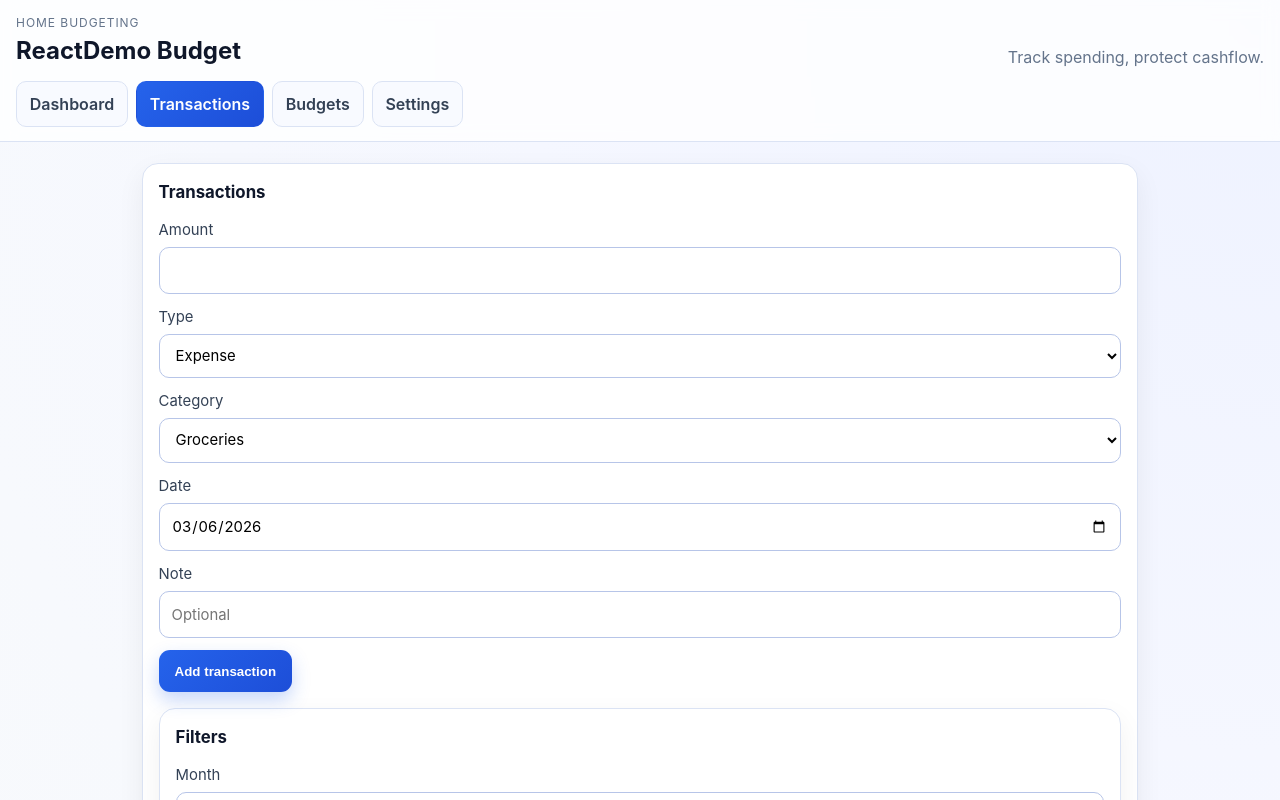
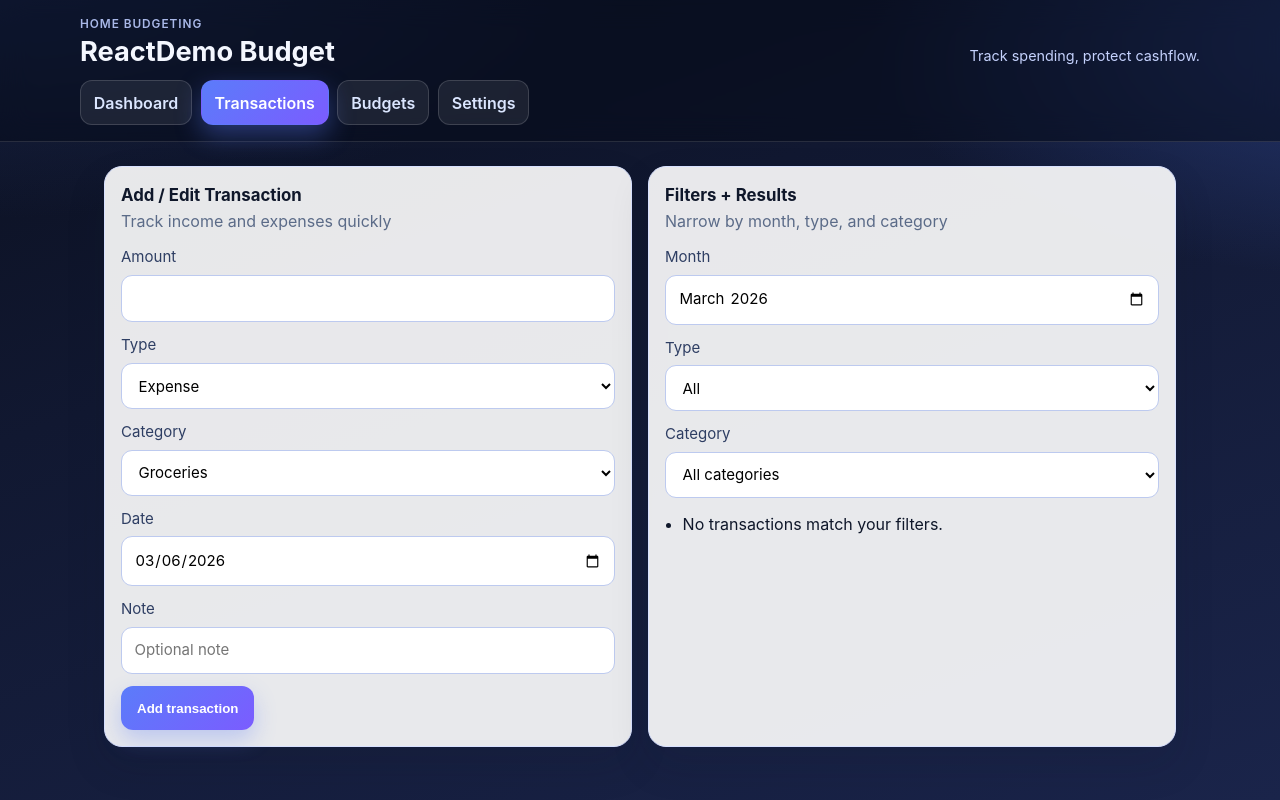
Before and after one commit to simon1971/ReactDemo, a React (Vite) app: page /transactions in a window 1280 px wide. Shown: the top 800 px of the page. Built offline with nearby package versions, Linux system fonts and the light colour scheme.

Commit message:
fix: enforce premium dark theme styles and hero card application (#23)
Co-authored-by: simon1971 <simon1971@users.noreply.github.com>

```diff
--- a/src/components/ui/Card.jsx
+++ b/src/components/ui/Card.jsx
@@ -1,8 +1,8 @@
 import './ui.css'
 
-export function Card({ title, subtitle, children }) {
+export function Card({ title, subtitle, children, className = '' }) {
   return (
-    <section className="ui-card">
+    <section className={`ui-card ${className}`.trim()}>
       {(title || subtitle) && (
         <div className="ui-card-head">
           {title ? <h2 className="ui-card-title">{title}</h2> : null}
--- a/src/components/ui/ui.css
+++ b/src/components/ui/ui.css
@@ -1,93 +1,108 @@
 :root {
-  --bg: #f5f7ff;
-  --surface: #ffffff;
-  --surface-soft: #f8faff;
+  --bg: #0b1020;
+  --bg-2: #111831;
+  --surface: rgba(255, 255, 255, 0.9);
+  --surface-soft: rgba(248, 250, 255, 0.8);
   --text: #0f172a;
-  --muted: #64748b;
-  --primary: #2563eb;
-  --primary-strong: #1d4ed8;
-  --border: #dbe3f4;
-  --danger: #b91c1c;
-  --ring: #1d4ed8;
-  --radius: 16px;
+  --muted: #5b6b88;
+  --primary: #5b7cfa;
+  --primary-2: #7b5cff;
+  --accent: #12b5cb;
+  --success: #0f9f6e;
+  --danger: #be123c;
+  --border: #d8e1ff;
+  --radius: 18px;
+  --shadow: 0 18px 40px rgba(15, 23, 42, 0.12);
 }
 
 .app-shell {
   min-height: 100vh;
-  background: radial-gradient(circle at top right, #eef2ff 0%, var(--bg) 45%, #f8fafc 100%);
   color: var(--text);
-}
-
-.glass {
-  background: rgba(255, 255, 255, 0.78);
-  backdrop-filter: blur(8px);
+  background:
+    radial-gradient(1200px 500px at -5% -10%, #1d2b56 0%, rgba(29, 43, 86, 0) 60%),
+    radial-gradient(900px 400px at 110% 5%, #263975 0%, rgba(38, 57, 117, 0) 60%),
+    linear-gradient(160deg, var(--bg) 0%, var(--bg-2) 35%, #1a244a 100%);
 }
 
 .app-header {
   position: sticky;
   top: 0;
-  z-index: 10;
-  border-bottom: 1px solid var(--border);
-  padding: 0.85rem 1rem;
+  z-index: 30;
+  padding: 1rem;
+  border-bottom: 1px solid rgba(255, 255, 255, 0.12);
+  backdrop-filter: blur(14px);
+  background: rgba(7, 12, 27, 0.55);
 }
 
 .header-inner {
+  max-width: 1120px;
+  margin: 0 auto 0.8rem;
   display: flex;
   align-items: flex-end;
   justify-content: space-between;
   gap: 0.75rem;
-  margin-bottom: 0.75rem;
 }
 
 .eyebrow {
   margin: 0;
-  font-size: 0.75rem;
+  color: #a9b8e8;
+  letter-spacing: 0.08em;
   text-transform: uppercase;
-  letter-spacing: 0.08em;
+  font-size: 0.74rem;
+  font-weight: 600;
+}
+
+.app-header h1 {
+  margin: 0.2rem 0 0;
+  color: #f4f7ff;
+  font-size: clamp(1.15rem, 3.8vw, 1.7rem);
+  line-height: 1.1;
+}
+
+.muted {
+  margin: 0;
   color: var(--muted);
 }
 
-.app-header h1 {
-  margin: 0.1rem 0 0;
-  font-size: clamp(1.1rem, 4.3vw, 1.5rem);
-}
-
-.muted {
-  color: var(--muted);
-  margin: 0;
+.header-inner .muted {
+  color: #c5d2fd;
+  font-size: 0.9rem;
 }
 
 .app-nav {
+  max-width: 1120px;
+  margin: 0 auto;
   display: grid;
   grid-template-columns: repeat(2, minmax(0, 1fr));
-  gap: 0.5rem;
+  gap: 0.55rem;
 }
 
 .nav-link {
   text-decoration: none;
-  color: #334155;
-  background: var(--surface-soft);
+  text-align: center;
+  color: #dbe6ff;
+  background: rgba(255, 255, 255, 0.08);
+  border: 1px solid rgba(255, 255, 255, 0.15);
+  border-radius: 12px;
   padding: 0.62rem 0.8rem;
-  border-radius: 10px;
   font-weight: 600;
-  text-align: center;
-  border: 1px solid var(--border);
-  transition: all 0.2s ease;
+  transition: transform 0.2s ease, background 0.2s ease, border-color 0.2s ease;
 }
 
 .nav-link:hover {
-  border-color: #c3d3f7;
-  background: #f1f6ff;
+  background: rgba(255, 255, 255, 0.14);
+  transform: translateY(-1px);
 }
 
 .nav-link-active {
-  color: #fff;
+  color: #ffffff;
   border-color: transparent;
-  background: linear-gradient(135deg, var(--primary), var(--primary-strong));
+  background: linear-gradient(135deg, var(--primary), var(--primary-2));
+  box-shadow: 0 10px 26px rgba(91, 124, 250, 0.38);
 }
 
 .app-content {
-  max-width: 1040px;
+  max-width: 1120px;
   margin: 0 auto;
   padding: 1rem;
   display: grid;
@@ -96,10 +111,10 @@
 
 .ui-card {
   background: var(--surface);
+  border: 1px solid var(--border);
   border-radius: var(--radius);
+  box-shadow: var(--shadow);
   padding: 1rem;
-  border: 1px solid var(--border);
-  box-shadow: 0 10px 28px rgba(15, 23, 42, 0.06);
   overflow-wrap: anywhere;
 }
 
@@ -114,115 +129,123 @@
 
 .ui-button {
   border: 0;
-  border-radius: 11px;
-  padding: 0.72rem 1rem;
-  font-weight: 600;
+  border-radius: 12px;
+  padding: 0.76rem 1rem;
+  min-height: 44px;
+  font-weight: 700;
   cursor: pointer;
-  min-height: 42px;
-  transition: transform 0.04s ease, box-shadow 0.2s ease, background 0.2s ease;
+  transition: transform 0.08s ease, filter 0.2s ease, box-shadow 0.2s ease;
 }
 
-.ui-button:active {
-  transform: translateY(1px);
+.ui-button:active { transform: translateY(1px); }
+
+.ui-button-primary {
+  color: #fff;
+  background: linear-gradient(135deg, var(--primary), var(--primary-2));
+  box-shadow: 0 10px 22px rgba(91, 124, 250, 0.3);
 }
 
-.ui-button-primary {
-  background: linear-gradient(135deg, var(--primary), var(--primary-strong));
-  color: #fff;
-  box-shadow: 0 8px 18px rgba(37, 99, 235, 0.26);
-}
-
-.ui-button-primary:hover {
-  filter: brightness(1.03);
-}
+.ui-button-primary:hover { filter: brightness(1.05); }
 
 .ui-button-secondary {
-  background: #e8eefc;
-  color: #0f172a;
+  color: #14213f;
+  background: #e8edff;
 }
 
 .ui-field {
   display: grid;
-  gap: 0.36rem;
-  color: #334155;
-  font-size: 0.93rem;
+  gap: 0.38rem;
+  color: #2e3e63;
+  font-size: 0.94rem;
 }
 
 .ui-input {
   width: 100%;
-  border: 1px solid #b7c5e8;
-  border-radius: 10px;
-  padding: 0.7rem 0.75rem;
+  min-height: 44px;
+  border-radius: 11px;
+  border: 1px solid #bdcaef;
+  background: #fff;
   font: inherit;
-  min-height: 42px;
-  background: #fff;
+  padding: 0.72rem 0.78rem;
 }
 
 .ui-input:focus-visible {
-  border-color: var(--ring);
+  border-color: var(--primary);
+}
+
+.hero {
+  display: grid;
+  gap: 0.9rem;
+  background: linear-gradient(140deg, rgba(91, 124, 250, 0.15), rgba(18, 181, 203, 0.14));
 }
 
 .metric-grid {
   display: grid;
+  grid-template-columns: repeat(2, minmax(0, 1fr));
   gap: 0.75rem;
-  grid-template-columns: repeat(2, minmax(0, 1fr));
 }
 
 .metric {
-  background: var(--surface-soft);
-  border: 1px solid var(--border);
-  border-radius: 12px;
-  padding: 0.8rem;
+  padding: 0.82rem;
+  border-radius: 14px;
+  border: 1px solid #cfdbff;
+  background: linear-gradient(180deg, #ffffff, #f4f7ff);
 }
 
 .metric-label {
-  font-size: 0.83rem;
-  color: var(--muted);
-  margin: 0 0 0.28rem;
+  margin: 0 0 0.22rem;
+  font-size: 0.78rem;
+  color: #556792;
 }
 
 .metric-value {
   margin: 0;
-  font-size: 1.1rem;
-  font-weight: 700;
+  font-size: clamp(1rem, 3.5vw, 1.25rem);
+  font-weight: 800;
 }
 
-.list-reset {
-  margin: 0;
-  padding-left: 1.1rem;
+.text-danger { color: var(--danger); }
+
+.list-reset { margin: 0; padding-left: 1.1rem; }
+.list-row { margin-bottom: 0.48rem; }
+
+.section-grid {
+  display: grid;
+  gap: 1rem;
 }
 
-.list-row {
-  margin-bottom: 0.5rem;
+.form-grid {
+  display: grid;
+  gap: 0.75rem;
 }
 
-.text-danger {
-  color: var(--danger);
+.row-wrap {
+  display: flex;
+  flex-wrap: wrap;
+  gap: 0.5rem;
+}
+
+.split {
+  display: grid;
+  gap: 1rem;
 }
 
 *:focus-visible {
-  outline: 3px solid var(--ring);
+  outline: 3px solid var(--accent);
   outline-offset: 2px;
 }
 
-@media (min-width: 480px) {
+@media (min-width: 560px) {
   .app-nav {
     display: flex;
-    gap: 0.5rem;
     flex-wrap: wrap;
   }
-
-  .nav-link {
-    text-align: left;
-  }
+  .nav-link { text-align: left; }
 }
 
-@media (min-width: 768px) {
-  .app-content {
-    padding: 1.35rem;
-  }
-
-  .metric-grid {
-    grid-template-columns: repeat(4, minmax(0, 1fr));
-  }
+@media (min-width: 860px) {
+  .app-content { padding: 1.5rem; }
+  .section-grid { grid-template-columns: 1.25fr 1fr; }
+  .split { grid-template-columns: 1fr 1fr; }
+  .metric-grid { grid-template-columns: repeat(4, minmax(0, 1fr)); }
 }
--- a/src/pages/DashboardPage.jsx
+++ b/src/pages/DashboardPage.jsx
@@ -36,26 +36,26 @@ export function DashboardPage() {
   const recent = [...monthTx].sort((a, b) => b.date.localeCompare(a.date)).slice(0, 5)
 
   return (
-    <>
-      <Card title="Dashboard" subtitle={`Current month: ${currentMonth}`}>
+    <div className="section-grid">
+      <Card className="hero" title="Monthly Snapshot" subtitle={`Period: ${currentMonth}`}>
         <div className="metric-grid">
           <div className="metric"><p className="metric-label">Income</p><p className="metric-value">{formatCurrency(income)}</p></div>
           <div className="metric"><p className="metric-label">Expenses</p><p className="metric-value">{formatCurrency(expenses)}</p></div>
-          <div className="metric"><p className="metric-label">Net</p><p className="metric-value">{formatCurrency(net)}</p></div>
-          <div className="metric"><p className="metric-label">Remaining budget</p><p className={`metric-value ${remainingBudget < 0 ? 'text-danger' : ''}`}>{formatCurrency(remainingBudget)}</p></div>
+          <div className="metric"><p className="metric-label">Net Position</p><p className="metric-value">{formatCurrency(net)}</p></div>
+          <div className="metric"><p className="metric-label">Remaining Budget</p><p className={`metric-value ${remainingBudget < 0 ? 'text-danger' : ''}`}>{formatCurrency(remainingBudget)}</p></div>
         </div>
       </Card>
 
-      <Card title="Top spending categories">
+      <Card title="Top Spending Categories" subtitle="Highest expense buckets this month">
         <ul className="list-reset">
           {top3.map((row) => (
             <li className="list-row" key={row.categoryId}>{row.label}: {formatCurrency(row.total)}</li>
           ))}
-          {top3.length === 0 ? <li>No spending yet this month.</li> : null}
+          {top3.length === 0 ? <li>No spending recorded yet.</li> : null}
         </ul>
       </Card>
 
-      <Card title="Recent transactions">
+      <Card title="Recent Transactions" subtitle="Latest activity in this month">
         <ul className="list-reset">
           {recent.map((t) => (
             <li className="list-row" key={t.id}>{t.date} • {t.type} • {formatCurrency(t.amount)} • {t.categoryId}</li>
@@ -63,6 +63,6 @@ export function DashboardPage() {
           {recent.length === 0 ? <li>No transactions yet.</li> : null}
         </ul>
       </Card>
-    </>
+    </div>
   )
 }
--- a/src/pages/TransactionsPage.jsx
+++ b/src/pages/TransactionsPage.jsx
@@ -8,12 +8,7 @@ import { formatCurrency } from '../utils/currency'
 import { required, validatePositiveAmount } from '../utils/validation'
 
 const defaultForm = {
-  id: '',
-  amount: '',
-  type: 'expense',
-  categoryId: '',
-  date: new Date().toISOString().slice(0, 10),
-  note: '',
+  id: '', amount: '', type: 'expense', categoryId: '', date: new Date().toISOString().slice(0, 10), note: '',
 }
 
 export function TransactionsPage() {
@@ -24,28 +19,20 @@ export function TransactionsPage() {
   const [filterCategory, setFilterCategory] = useState('all')
 
   const isExpense = form.type === 'expense'
-  const formValid =
-    validatePositiveAmount(form.amount) &&
-    required(form.date) &&
-    (!isExpense || required(form.categoryId))
+  const formValid = validatePositiveAmount(form.amount) && required(form.date) && (!isExpense || required(form.categoryId))
 
-  const filtered = useMemo(() => {
-    return transactions.filter((t) => {
+  const filtered = useMemo(() => transactions.filter((t) => {
     const monthMatch = filterMonth ? t.date?.startsWith(filterMonth) : true
     const typeMatch = filterType === 'all' ? true : t.type === filterType
     const categoryMatch = filterCategory === 'all' ? true : t.categoryId === filterCategory
     return monthMatch && typeMatch && categoryMatch
-    })
-  }, [transactions, filterMonth, filterType, filterCategory])
+  }), [transactions, filterMonth, filterType, filterCategory])
 
-  function resetForm() {
-    setForm({ ...defaultForm, categoryId: categories[0]?.id || '' })
-  }
+  function resetForm() { setForm({ ...defaultForm, categoryId: categories[0]?.id || '' }) }
 
   function submitForm(e) {
     e.preventDefault()
     if (!formValid) return
-
     const next = {
       id: form.id || crypto.randomUUID(),
       amount: Number(form.amount),
@@ -54,133 +41,55 @@ export function TransactionsPage() {
       note: form.note.trim(),
       date: form.date,
     }
-
-    setTransactions((prev) => {
-      if (form.id) return prev.map((t) => (t.id === form.id ? next : t))
-      return [next, ...prev]
-    })
-
+    setTransactions((prev) => (form.id ? prev.map((t) => (t.id === form.id ? next : t)) : [next, ...prev]))
     resetForm()
   }
 
   function editTransaction(tx) {
-    setForm({
-      id: tx.id,
-      amount: String(tx.amount),
-      type: tx.type,
-      categoryId: tx.type === 'income' ? '' : tx.categoryId,
-      date: tx.date,
-      note: tx.note || '',
-    })
+    setForm({ id: tx.id, amount: String(tx.amount), type: tx.type, categoryId: tx.type === 'income' ? '' : tx.categoryId, date: tx.date, note: tx.note || '' })
   }
 
   function deleteTransaction(id) {
-    const ok = window.confirm('Delete this transaction?')
-    if (!ok) return
+    if (!window.confirm('Delete this transaction?')) return
     setTransactions((prev) => prev.filter((t) => t.id !== id))
     if (form.id === id) resetForm()
   }
 
   return (
-    <Card title="Transactions">
-      <form onSubmit={submitForm} style={{ display: 'grid', gap: '0.75rem', marginBottom: '1rem' }}>
-        <Input
-          id="amount"
-          label="Amount"
-          type="number"
-          min="0"
-          step="0.01"
-          value={form.amount}
-          onChange={(e) => setForm((p) => ({ ...p, amount: e.target.value }))}
-          required
-        />
-        <Select
-          id="type"
-          label="Type"
-          value={form.type}
-          onChange={(e) => setForm((p) => ({ ...p, type: e.target.value }))}
-          options={[
-            { value: 'expense', label: 'Expense' },
-            { value: 'income', label: 'Income' },
-          ]}
-        />
-        {isExpense ? (
-          <Select
-            id="category"
-            label="Category"
-            value={form.categoryId}
-            onChange={(e) => setForm((p) => ({ ...p, categoryId: e.target.value }))}
-            options={categories.map((c) => ({ value: c.id, label: c.name }))}
-          />
-        ) : null}
-        <Input
-          id="date"
-          label="Date"
-          type="date"
-          value={form.date}
-          onChange={(e) => setForm((p) => ({ ...p, date: e.target.value }))}
-          required
-        />
-        <Input
-          id="note"
-          label="Note"
-          type="text"
-          value={form.note}
-          onChange={(e) => setForm((p) => ({ ...p, note: e.target.value }))}
-          placeholder="Optional"
-        />
-
-        <div style={{ display: 'flex', gap: '0.5rem', flexWrap: 'wrap' }}>
-          <Button type="submit" disabled={!formValid}>
-            {form.id ? 'Update transaction' : 'Add transaction'}
-          </Button>
-          {form.id ? (
-            <Button type="button" variant="secondary" onClick={resetForm}>
-              Cancel edit
-            </Button>
-          ) : null}
+    <div className="split">
+      <Card title="Add / Edit Transaction" subtitle="Track income and expenses quickly">
+        <form className="form-grid" onSubmit={submitForm}>
+          <Input id="amount" label="Amount" type="number" min="0" step="0.01" value={form.amount} onChange={(e) => setForm((p) => ({ ...p, amount: e.target.value }))} required />
+          <Select id="type" label="Type" value={form.type} onChange={(e) => setForm((p) => ({ ...p, type: e.target.value }))} options={[{ value: 'expense', label: 'Expense' }, { value: 'income', label: 'Income' }]} />
+          {isExpense ? <Select id="category" label="Category" value={form.categoryId} onChange={(e) => setForm((p) => ({ ...p, categoryId: e.target.value }))} options={categories.map((c) => ({ value: c.id, label: c.name }))} /> : null}
+          <Input id="date" label="Date" type="date" value={form.date} onChange={(e) => setForm((p) => ({ ...p, date: e.target.value }))} required />
+          <Input id="note" label="Note" type="text" value={form.note} onChange={(e) => setForm((p) => ({ ...p, note: e.target.value }))} placeholder="Optional note" />
+          <div className="row-wrap">
+            <Button type="submit" disabled={!formValid}>{form.id ? 'Update transaction' : 'Add transaction'}</Button>
+            {form.id ? <Button type="button" variant="secondary" onClick={resetForm}>Cancel edit</Button> : null}
           </div>
         </form>
-
-      <Card title="Filters">
-        <div style={{ display: 'grid', gap: '0.75rem' }}>
-          <Input id="filter-month" label="Month" type="month" value={filterMonth} onChange={(e) => setFilterMonth(e.target.value)} />
-          <Select
-            id="filter-type"
-            label="Type"
-            value={filterType}
-            onChange={(e) => setFilterType(e.target.value)}
-            options={[
-              { value: 'all', label: 'All' },
-              { value: 'expense', label: 'Expense' },
-              { value: 'income', label: 'Income' },
-            ]}
-          />
-          <Select
-            id="filter-category"
-            label="Category"
-            value={filterCategory}
-            onChange={(e) => setFilterCategory(e.target.value)}
-            options={[
-              { value: 'all', label: 'All categories' },
-              ...categories.map((c) => ({ value: c.id, label: c.name })),
-            ]}
-          />
-        </div>
       </Card>
 
-      <ul style={{ margin: '1rem 0 0', paddingLeft: '1.25rem' }}>
+      <Card title="Filters + Results" subtitle="Narrow by month, type, and category">
+        <div className="form-grid" style={{ marginBottom: '0.9rem' }}>
+          <Input id="filter-month" label="Month" type="month" value={filterMonth} onChange={(e) => setFilterMonth(e.target.value)} />
+          <Select id="filter-type" label="Type" value={filterType} onChange={(e) => setFilterType(e.target.value)} options={[{ value: 'all', label: 'All' }, { value: 'expense', label: 'Expense' }, { value: 'income', label: 'Income' }]} />
+          <Select id="filter-category" label="Category" value={filterCategory} onChange={(e) => setFilterCategory(e.target.value)} options={[{ value: 'all', label: 'All categories' }, ...categories.map((c) => ({ value: c.id, label: c.name }))]} />
+        </div>
+        <ul className="list-reset">
           {filtered.map((t) => (
-          <li key={t.id} style={{ marginBottom: '0.5rem' }}>
-            {t.date} • {t.type} • {formatCurrency(t.amount)} • {t.categoryId}
-            {t.note ? ` • ${t.note}` : ''}
-            <div style={{ display: 'inline-flex', gap: '0.4rem', marginLeft: '0.5rem' }}>
+            <li className="list-row" key={t.id}>
+              {t.date} • {t.type} • {formatCurrency(t.amount)} • {t.categoryId}{t.note ? ` • ${t.note}` : ''}
+              <div className="row-wrap" style={{ marginTop: '0.3rem' }}>
                 <Button type="button" variant="secondary" onClick={() => editTransaction(t)}>Edit</Button>
                 <Button type="button" variant="secondary" onClick={() => deleteTransaction(t.id)}>Delete</Button>
               </div>
             </li>
           ))}
+          {filtered.length === 0 ? <li>No transactions match your filters.</li> : null}
         </ul>
       </Card>
+    </div>
   )
 }
```
Lines whose indentation alone changed are shown as unchanged.
